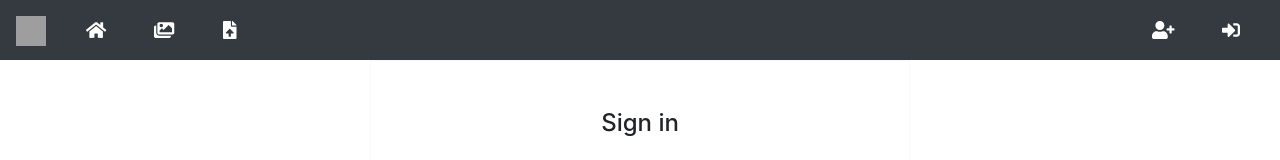
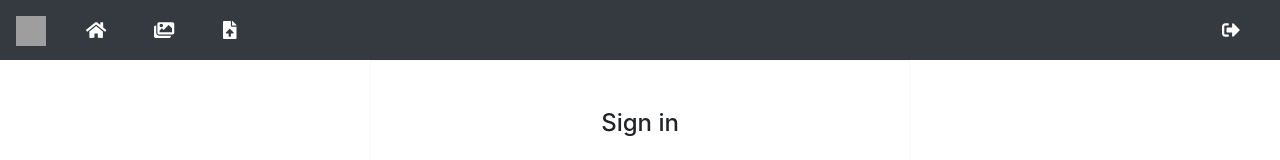
Before and after one commit to MightyNox/MemeHell, an Angular app: page /login in a window 1280 px wide. Shown: the top 160 px of the page. Built offline with nearby package versions, Linux system fonts and the light colour scheme; sample sign-in values are in the browser's storage; grey boxes are pictures that could not be loaded.

Commit message:
Update menu view for authenticated user

```diff
--- a/src/app/auth/services/auth.service.ts
+++ b/src/app/auth/services/auth.service.ts
@@ -7,7 +7,7 @@ import {Router} from '@angular/router';
 
 @Injectable()
 export class AuthService {
-  public currentUser$: BehaviorSubject<User>;
+  private currentUser$: BehaviorSubject<User>;
 
   constructor(private readonly http: HttpClient,
               private readonly router: Router) {
@@ -30,4 +30,8 @@ export class AuthService {
     this.currentUser$.next(null);
     await this.router.navigate(['home']);
   }
+
+  get CurrentUser(): User | null {
+    return this.currentUser$.value;
+  }
 }
--- a/src/app/menu/menu.component.html
+++ b/src/app/menu/menu.component.html
@@ -19,7 +19,7 @@
         </button>
       </a>
     </li>
-    <li>
+    <li *ngIf="authService.CurrentUser">
       <a routerLink="/meme/upload">
         <button class="btn-menu">
           <fa-icon [icon]="icons.memeUpload"></fa-icon>
@@ -29,19 +29,26 @@
   </ul>
 
   <ul class="navbar-nav ml-auto">
-    <li>
+    <li *ngIf="!authService.CurrentUser">
       <a routerLink="/register">
         <button class="btn-menu">
           <fa-icon [icon]="icons.register"></fa-icon>
         </button>
       </a>
     </li>
-    <li>
+    <li *ngIf="!authService.CurrentUser">
       <a routerLink="/login">
         <button class="btn-menu">
           <fa-icon [icon]="icons.login"></fa-icon>
         </button>
       </a>
     </li>
+    <li *ngIf="authService.CurrentUser">
+      <a routerLink="/logout">
+        <button class="btn-menu">
+          <fa-icon [icon]="icons.logout"></fa-icon>
+        </button>
+      </a>
+    </li>
   </ul>
 </nav>
--- a/src/app/menu/menu.component.ts
+++ b/src/app/menu/menu.component.ts
@@ -1,5 +1,13 @@
 import {Component, OnInit} from '@angular/core';
-import {faFileUpload, faHome, faImages, faSignInAlt, faUserPlus} from '@fortawesome/free-solid-svg-icons';
+import {
+  faFileUpload,
+  faHome,
+  faImages,
+  faSignInAlt,
+  faSignOutAlt,
+  faUserPlus
+} from '@fortawesome/free-solid-svg-icons';
+import {AuthService} from '../auth/services/auth.service';
 
 @Component({
   selector: 'app-menu',
@@ -12,10 +20,11 @@ export class MenuComponent implements OnInit {
     memeReview: faImages,
     memeUpload: faFileUpload,
     register: faUserPlus,
-    login: faSignInAlt
+    login: faSignInAlt,
+    logout: faSignOutAlt
   };
 
-  constructor() {
+  constructor(readonly authService: AuthService) {
   }
 
   ngOnInit(): void {
--- a/src/app/routing/routing-guard.service.ts
+++ b/src/app/routing/routing-guard.service.ts
@@ -9,7 +9,7 @@ export class RoutingGuardService implements CanActivate {
   }
 
   async canActivate(route: ActivatedRouteSnapshot, state: RouterStateSnapshot) {
-    const currentUser = this.authService.currentUser$.value;
+    const currentUser = this.authService.CurrentUser;
     if (currentUser) {
       return true;
     }
```
